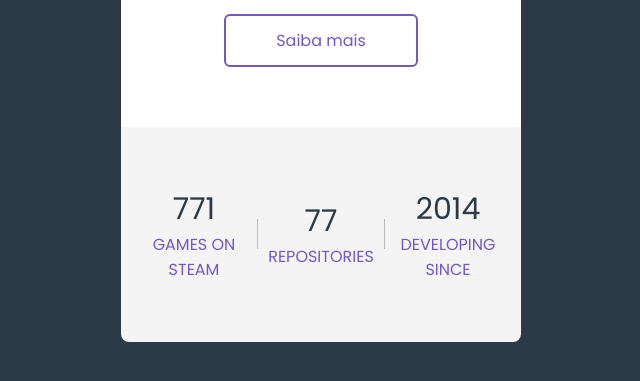
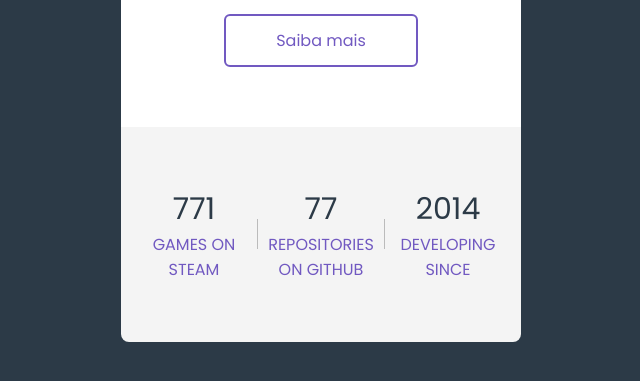
Before and after one commit to Yagasaki7K/website-personalv4, a plain HTML site: page index.html in a window 1280 px wide. Shown: the part 403-784 px from the top of the page, without its empty margins (319-959 px from the left). Drawn offline with Linux system fonts and the light colour scheme.

Commit message:
Update index.html

```diff
--- a/index.html
+++ b/index.html
@@ -31,7 +31,7 @@
             <div class="border"></div>
             <div class="item">
               <span>77</span>
-              Repositories
+              Repositories on GitHub
             </div>
             <div class="border"></div>
             <div class="item">
```
